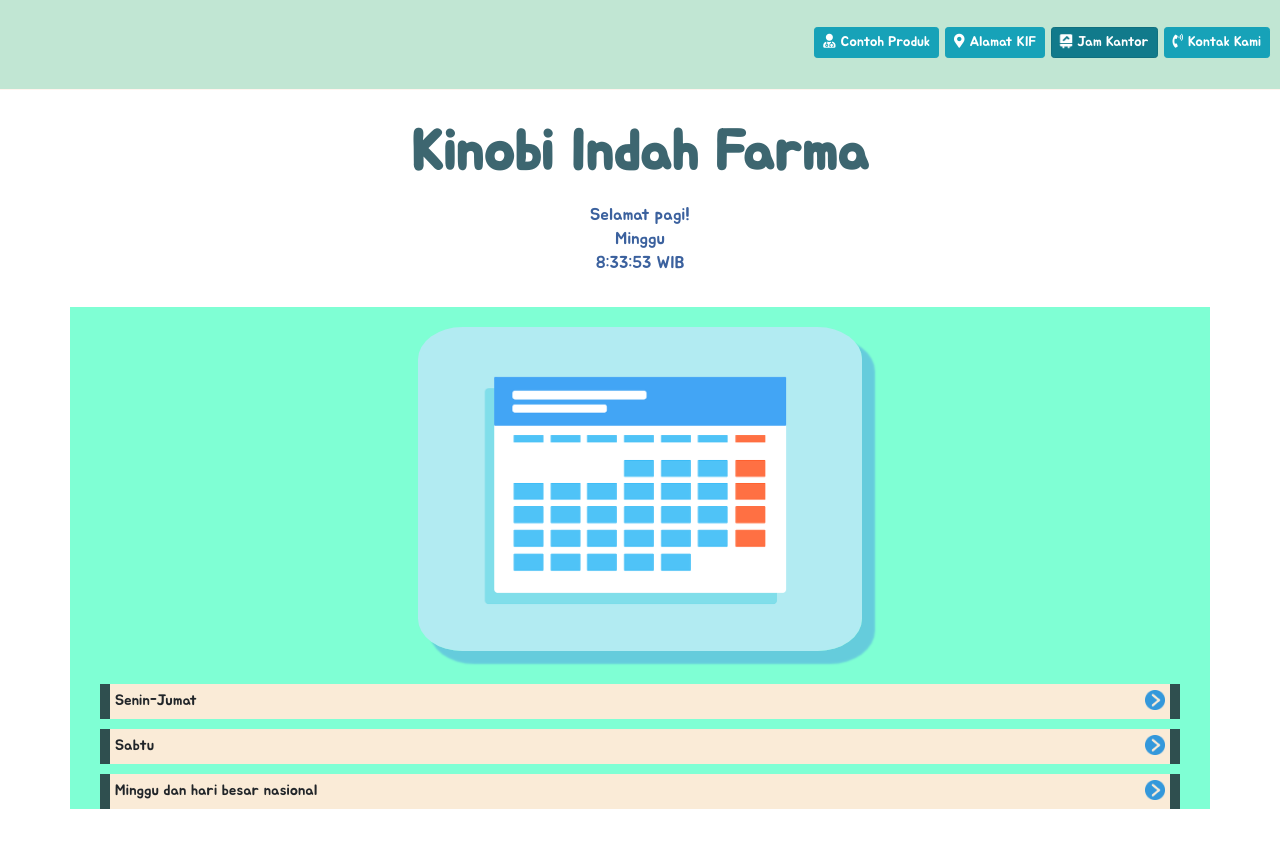
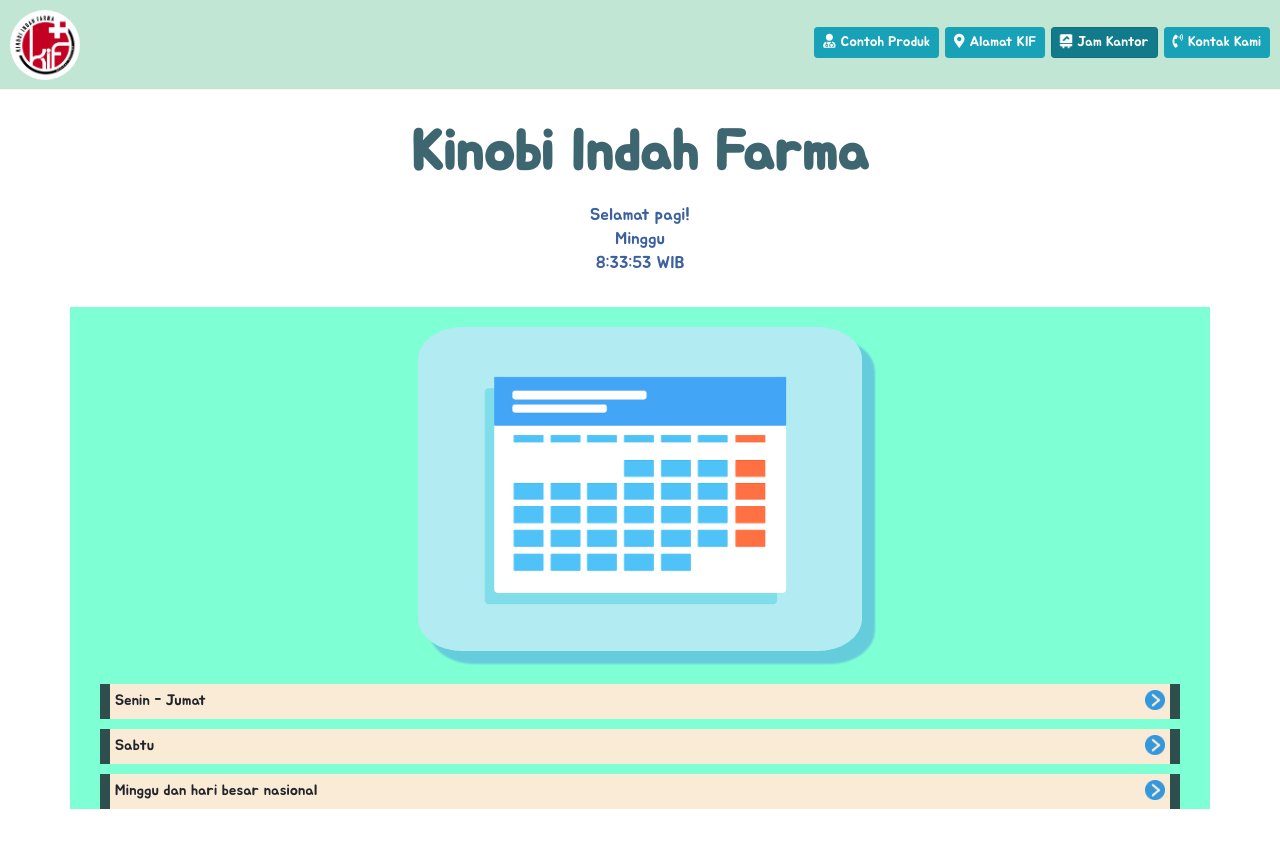
Before and after one commit to KinobiIndahFarma/kinobiindahfarma.github.io, a plain HTML site: page opening-hours.html in a window 1280 px wide. Drawn offline with nearby package versions, Linux system fonts and the light colour scheme.

Commit message:
Update opening-hours.html

```diff
--- a/opening-hours.html
+++ b/opening-hours.html
@@ -22,7 +22,7 @@
     <header>
         <div class="header">
             <div class="logo">
-
+                 <img src="./resources/logo.jpg" alt="Kinobi Indah Farma Logo"/>
             </div>
 
 
@@ -58,7 +58,7 @@
             <div class="calendar">
                 <div class="schedule-one">
                     <div class="day-details">
-                        <p>Senin-Jumat</p>
+                        <p>Senin - Jumat</p>
                             <div class="arrow-one" role="button">
                                 <img src="./resources/arrow.png" id="button-one"/>
                             </div>
```
